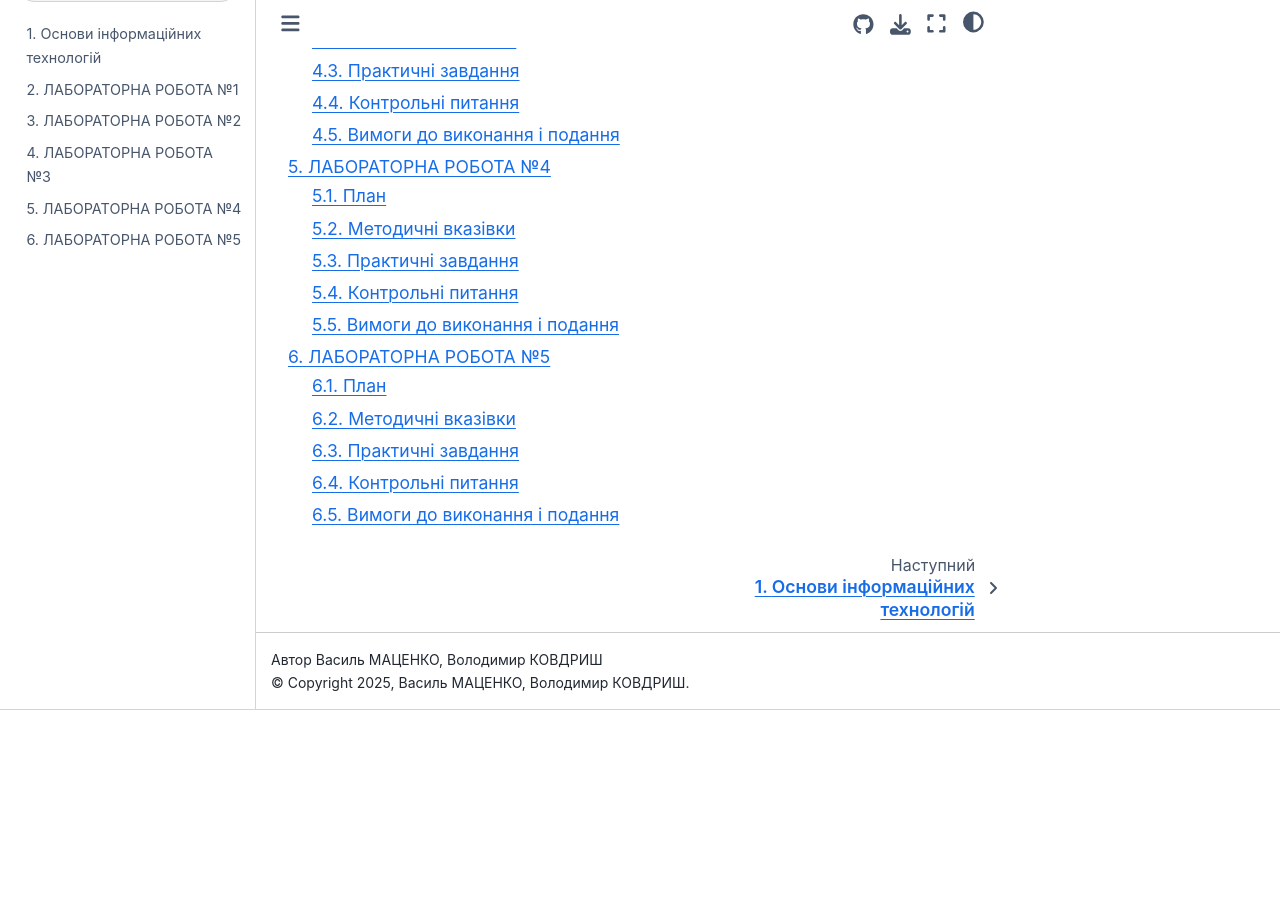
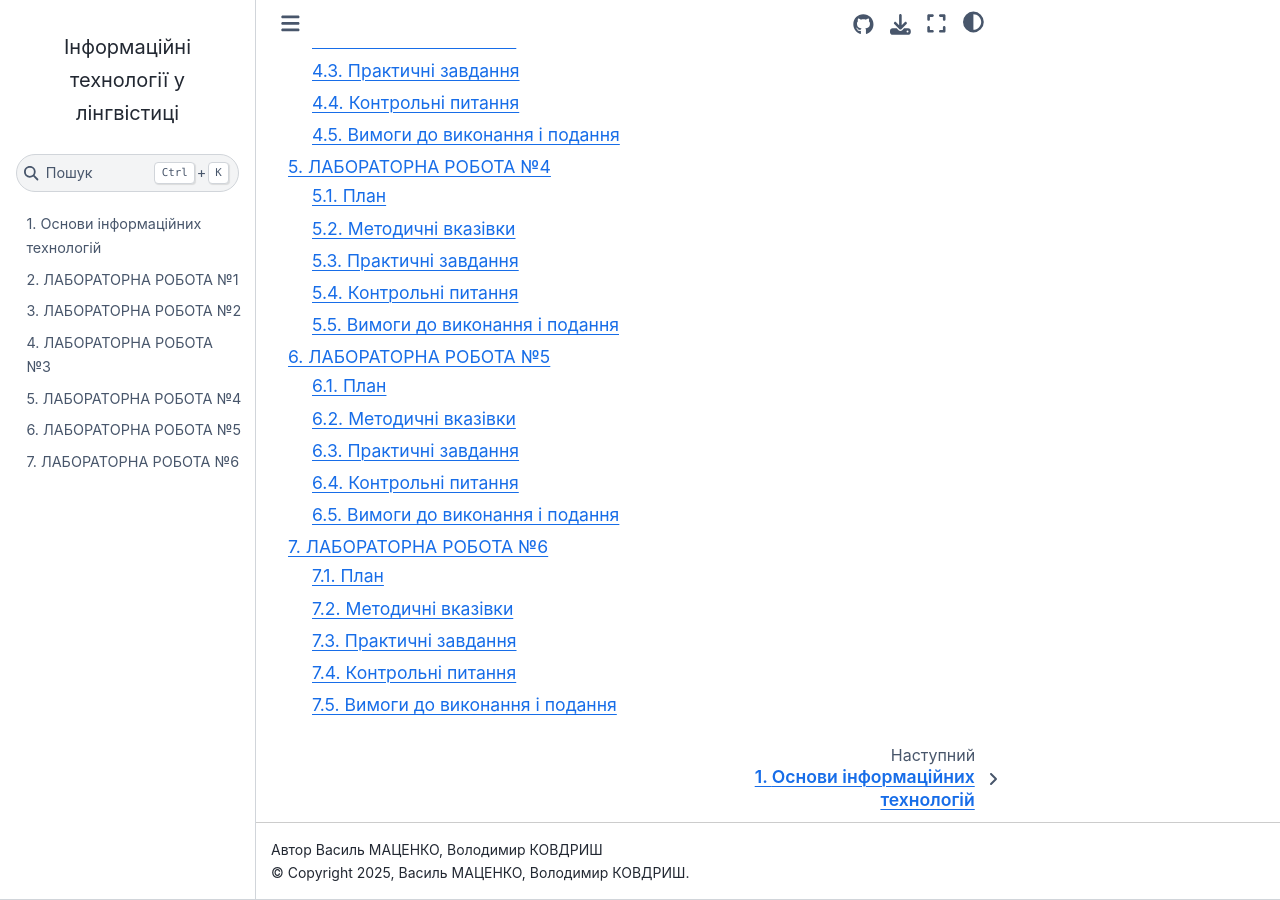
Before and after one commit to Volodymyr-Kovdrysh/ITinLingvo-students, a Sphinx documentation site: the page built from docs/index.md, in a window 1280 px wide and 900 px high, scrolled down 807 px. Built offline with Sphinx 7.4.7 and the Sphinx Book theme 1.1.4, drawn with Linux system fonts in a browser that asks for light colours; the version number could not be read and is left out; before the commit the page ends 1517 px from its top, so only the background shows below that; some of the changed lines change nothing that is shown.

Commit message:
publish lessons through lesson07

````diff
--- /dev/null
+++ b/docs/app/lesson07.md
@@ -0,0 +1,260 @@
+# ЛАБОРАТОРНА РОБОТА №6
+
+**Пошук, сортування та фільтрація даних. Оформлення діаграм**
+
+:::{lab-goal}
+Опанувати пошук і заміну даних, сортування та фільтрування таблиць, створення й редагування діаграм, побудову графіків функцій, закріплення областей та імпорт даних у табличному процесорі.
+:::
+
+## План
+
+:::{lab-plan}
+:hide-title:
+1. Пошук і заміна даних.
+2. Сортування даних.
+3. Фільтрування даних.
+4. Створення діаграм.
+5. Редагування діаграм.
+6. Побудова графіків функцій.
+7. Закріплення областей.
+8. Імпорт даних.
+:::
+
+## Методичні вказівки
+
+У цій лабораторній роботі базовим середовищем для пояснень є **LibreOffice Calc**. Ті самі практичні дії потрібно відтворити також у Google Sheets і ще одному табличному процесорі. Назви меню, кнопок і панелей у різних програмах відрізняються, тому орієнтуйтеся насамперед на **зміст операції та отриманий результат**.
+
+### Пошук і заміна даних
+
+Пошук дає змогу швидко знаходити в таблиці текст, числа, дати або інші значення без ручного перегляду всього аркуша.
+
+Перед пошуком визначте його область:
+
+- виділений діапазон;
+- поточний аркуш;
+- увесь табличний документ, якщо редактор підтримує такий режим.
+
+Засоби пошуку зазвичай дозволяють переходити між знайденими входженнями або одразу переглянути список результатів. Додаткові параметри можуть враховувати регістр, повний збіг вмісту комірки, напрям пошуку чи тип даних.
+
+**Заміна** виконується за тією самою логікою: задається значення, яке потрібно знайти, і нове значення. Перед використанням команди на кшталт **Замінити все** перевірте область пошуку, щоб випадково не змінити дані поза потрібним діапазоном.
+
+Деякі табличні процесори вміють шукати не лише значення, а й формули або параметри форматування. Якщо такої можливості у вашому редакторі немає, зафіксуйте цю відмінність у звіті.
+
+### Сортування даних
+
+**Сортування** змінює порядок рядків або стовпців за значеннями одного чи кількох полів.
+
+Найпоширеніші варіанти:
+
+- числа — за зростанням або спаданням;
+- текст — за абеткою;
+- дати й час — від раніших до пізніших або навпаки;
+- кілька ключів — спочатку за одним стовпцем, потім за другим.
+
+Перед сортуванням переконайтеся, що весь запис зберігається як один рядок таблиці. Якщо сортувати лише один стовпець без пов'язаних із ним даних, можна порушити відповідність між полями запису.
+
+Якщо перший рядок містить назви полів, позначте його як **рядок заголовків**, щоб він не потрапив у звичайне сортування.
+
+Для багаторівневого сортування задайте пріоритет ключів. Наприклад, список студентів можна спочатку впорядкувати за прізвищем, а для однакових прізвищ — за ім'ям.
+
+### Фільтрування даних
+
+**Фільтрування** тимчасово приховує рядки, які не відповідають заданим умовам, але не змінює самі дані та їх порядок.
+
+Умови фільтра можуть залежати від типу даних. Наприклад:
+
+- для тексту — містить, починається з, дорівнює;
+- для чисел — більше, менше, між заданими значеннями;
+- для дат — до, після або в межах періоду;
+- для категорій — вибір одного чи кількох конкретних значень.
+
+До різних стовпців можна застосовувати кілька умов одночасно. Після завершення аналізу очистьте або вимкніть фільтр і перевірте, що всі рядки знову відображаються.
+
+### Створення діаграм
+
+Діаграма подає табличні дані графічно й допомагає побачити співвідношення, структуру або тенденцію зміни значень.
+
+Тип діаграми потрібно добирати відповідно до задачі:
+
+- **стовпчаста** або **смугова** — для порівняння категорій;
+- **лінійна** — для відображення послідовної зміни значень;
+- **кругова** або **кільцева** — для показу часток цілого за невеликої кількості категорій;
+- **точкова (XY)** — для залежності однієї числової величини від іншої;
+- **діаграма з областями** — для демонстрації зміни значень і внеску рядів у загальну величину.
+
+Приклади типів діаграм показано на рис. {fig-num}`lesson07-chart-types` і {fig-num}`lesson07-circular-charts`.
+
+:::{google-drawing}
+:url: https://docs.google.com/drawings/d/e/2PACX-1vSg4sEWu37weUJVU_KfUC7Ujru_Z6EAG55tKC1l77uJfrVTSeGjmq_OlHVG3YKV5t_VWRV4nmvNLwLS/pub?w=960&h=720
+:name: lesson07-chart-types
+:alt: Приклади різних типів діаграм, побудованих на основі однієї таблиці даних
+:display-width: 100%
+
+Приклади різних типів діаграм, побудованих на основі однієї таблиці даних
+:::
+
+:::{google-drawing}
+:url: https://docs.google.com/drawings/d/e/2PACX-1vSdSXbY58afnquRGnL-2b5vEPdb9VMjhK4Z1LHkPC3nQc-wL5Pk5E83B2S5weufuOenjvSDP2XZeAdt/pub?w=960&h=720
+:name: lesson07-circular-charts
+:alt: Приклади кільцевої та кругової діаграм
+:display-width: 80%
+
+Приклади кільцевої та кругової діаграм
+:::
+
+Для побудови діаграми виберіть діапазон вихідних даних. Якщо в першому рядку або стовпці містяться підписи категорій чи назви рядів, включіть їх у виділення. Для несуміжних діапазонів використовуйте спосіб множинного виділення, який підтримує ваш редактор.
+
+Після створення перевірте:
+
+1. чи правильно визначено категорії й ряди даних;
+2. чи потрібна легенда;
+3. чи зрозумілий заголовок;
+4. чи відповідає обраний тип діаграми характеру даних;
+5. чи не перевантажена діаграма зайвими підписами та декоративними елементами.
+
+### Редагування діаграм
+
+Після створення діаграми можна змінити:
+
+- тип діаграми;
+- вихідний діапазон даних;
+- орієнтацію рядів і категорій;
+- заголовок і легенду;
+- підписи даних;
+- осі та їх параметри;
+- розмір і положення діаграми;
+- оформлення окремих рядів або інших елементів.
+
+У різних табличних процесорах ці засоби можуть бути розташовані в контекстному меню, бічній панелі, окремому вікні властивостей або на спеціальних панелях.
+
+Оформлення має допомагати читати дані. Не використовуйте тривимірні ефекти лише заради декоративності: вони можуть ускладнювати точне порівняння значень.
+
+### Побудова графіків функцій
+
+Щоб побудувати графік функції $y=f(x)$:
+
+1. створіть стовпець значень аргументу $x$;
+2. у сусідньому стовпці обчисліть відповідні значення $f(x)$;
+3. виберіть обидва числові стовпці;
+4. побудуйте **точкову (XY) діаграму** або її аналог із лініями.
+
+Точкова діаграма використовує числові значення $x$ як координати й тому придатна для графіків функцій навіть тоді, коли крок між сусідніми значеннями аргументу нерівномірний.
+
+Приклад табулювання та графіка $y=\cos(x)$ показано на рис. {fig-num}`lesson07-function-plot`.
+
+:::{google-drawing}
+:url: https://docs.google.com/drawings/d/e/2PACX-1vTZN83ZXIVAwvXT3UxexR8nDI_j9hv4UD1gc7ZIxbIl84GK8g2Qr0739A3OkKt9wq1adruTpS-OkgMj/pub?w=960&h=720
+:name: lesson07-function-plot
+:alt: Приклад табулювання значень і побудови графіка функції y = cos(x)
+:display-width: 100%
+
+Приклад табулювання і графік функції $y=\cos(x)$
+:::
+
+### Закріплення областей
+
+Під час роботи з великими таблицями зручно залишати заголовки видимими під час прокручування.
+
+**Закріплення областей** фіксує один або кілька верхніх рядків, лівих стовпців або їх поєднання. Конкретний спосіб залежить від редактора.
+
+Після закріплення прокрутіть таблицю й перевірте, що заголовки залишаються на екрані. Потім зніміть закріплення та порівняйте поведінку аркуша.
+
+### Імпорт даних
+
+Дані для електронної таблиці не завжди вводяться вручну. Їх можна імпортувати з інших джерел, наприклад:
+
+- CSV або TSV-файлів;
+- текстових файлів із заданим роздільником;
+- інших табличних форматів;
+- скопійованого структурованого тексту;
+- вебджерел або баз даних, якщо редактор підтримує відповідні підключення.
+
+Під час імпорту текстових даних перевірте:
+
+- кодування;
+- символ-роздільник;
+- розпізнавання заголовків;
+- числові формати;
+- дати;
+- десятковий роздільник.
+
+Після імпорту перегляньте отриману таблицю й переконайтеся, що дані розподілено по стовпцях правильно.
+
+## Практичні завдання
+
+Виконайте завдання в усіх трьох табличних процесорах, зазначених у вимогах до виконання і подання. Пояснення орієнтовані на LibreOffice Calc; в інших редакторах використовуйте еквівалентні засоби.
+
+Створіть таблицю за зразком на рис. {fig-num}`lesson07-interest-table`, продовживши розрахунки до 2025 року.
+
+1. Створіть новий табличний документ.
+2. У комірку `A3` введіть рік `2001`.
+3. Заповніть діапазон `A3:A27` послідовністю років від 2001 до 2025.
+4. У `A1` введіть число `14` — річну процентну ставку, %.
+5. У `B3` введіть початкову суму `2500`.
+6. У `C3` введіть формулу нарахування процентів `=B3*$A$1/100`.
+7. У `D3` введіть формулу підсумкової суми `=B3+C3`.
+8. У `B4` введіть формулу `=D3`, а потім продовжте розрахунок до 2025 року: скопіюйте формули так, щоб у кожному наступному рядку початкова сума дорівнювала підсумковій сумі попереднього року, проценти обчислювалися за ставкою з абсолютним посиланням `$A$1`, а підсумок дорівнював сумі початкової суми та процентів.
+
+:::{google-drawing}
+:url: https://docs.google.com/drawings/d/e/2PACX-1vRmEyIS1RwodfhCdoxQaRe01ODsIa8-NvkFwPES1MjvcQEjFHlHVMJDKXv6qNJ8T6d8SCI7LExSjU4W/pub?w=960&h=720
+:name: lesson07-interest-table
+:alt: Зразок таблиці нарахування процентів у режимі відображення формул
+:display-width: 100%
+
+Зразок розв'язування задачі в режимі формул
+:::
+
+9. Увімкніть режим відображення формул і перевірте формули в діапазоні `B3:D27`. Потім поверніться до звичайного відображення результатів.
+10. Для числових значень у таблиці встановіть відображення двох знаків після десяткового роздільника.
+11. Заповніть комірки `A2:D2` відповідними заголовками стовпців.
+12. Над таблицею створіть і відцентруйте заголовок **«Нарахування процентів»**.
+13. Скопіюйте таблицю на другий аркуш і на ньому увімкніть режим відображення формул.
+14. Для тексту **«Рік»** у `A2` задайте вертикальну орієнтацію або поворот на 90°, якщо редактор це підтримує.
+15. Задайте колір тла комірки `A1`.
+16. Відформатуйте заголовок таблиці: розмір шрифту 14 пт, напівжирне курсивне накреслення.
+17. Виділіть межами рядки, що відповідають 2001 і 2005 рокам.
+18. Відцентруйте значення років у діапазоні `A3:A27`.
+19. Збільште висоту першого рядка таблиці перетягуванням його межі або еквівалентним способом.
+20. Змініть процентну ставку в `A1` і простежте, як автоматично перерахуються залежні значення.
+21. Задайте однаковий колір тла для комірок із роками.
+22. Завершіть оформлення таблиці так, щоб заголовки, числа й межі утворювали зрозумілу візуальну ієрархію.
+23. Закріпіть заголовки або іншу доцільну область таблиці, перевірте її поведінку під час прокручування, а потім зніміть закріплення.
+24. Збережіть робочий табличний документ у форматі редактора, в якому виконуєте завдання.
+25. Побудуйте **кругову діаграму** для значень початкової суми за перші 12 років (`A3:A14` і `B3:B14`). Додайте зрозумілий заголовок і, якщо це покращує читання, підписи даних.
+26. Відредагуйте створену діаграму: змініть оформлення заголовка, випробуйте інший різновид кругової діаграми, якщо він доступний, а потім змініть тип діаграми на стовпчасту. Порівняйте, який тип краще показує зміну значень за роками.
+
+## Контрольні питання
+
+1. Як виконати пошук і заміну даних у визначеному діапазоні або на всьому аркуші?
+2. Як відсортувати таблицю за одним і кількома стовпцями, не порушивши цілісність рядків?
+3. Що таке фільтрування даних і чим воно відрізняється від сортування?
+4. Як вибрати тип діаграми відповідно до характеру даних і побудувати її?
+5. Які властивості вже створеної діаграми можна змінювати?
+6. Для чого використовують закріплення областей і як перевірити результат його застосування?
+
+---
+
+## Вимоги до виконання і подання
+
+**Виконайте практичні завдання тричі:**
+
+1. у **LibreOffice Calc**;
+2. у **Google Sheets**;
+3. у **ще одному табличному процесорі на вибір**: Microsoft Excel / WPS Spreadsheets / OnlyOffice / Apple Numbers.
+
+**Подання в Google Classroom:** завантажте **три PDF-файли**, кожен — експорт із відповідного табличного процесора.
+
+**Схема імені файлу:** `<назва табличного процесора>_<група>_<ПрізвищеІм’я>_ЛР6.pdf`
+
+**Приклади:**
+
+```text
+LibreOfficeCalc_141_ПетренкоІван_ЛР6.pdf
+GoogleSheets_143_ПетренкоІван_ЛР6.pdf
+Excel_144_АлукіАнастасія_ЛР6.pdf
+```
+
+:::{admonition} Коментар щодо відмінностей між редакторами
+:class: note
+Якщо певної функції або способу виконання немає у вашому табличному процесорі, коротко вкажіть це у звіті й опишіть використаний еквівалент або найближчий доступний спосіб.
+:::
--- a/docs/index.md
+++ b/docs/index.md
@@ -10,4 +10,5 @@
 app/lesson04
 app/lesson05
 app/lesson06
+app/lesson07
 ```
````
